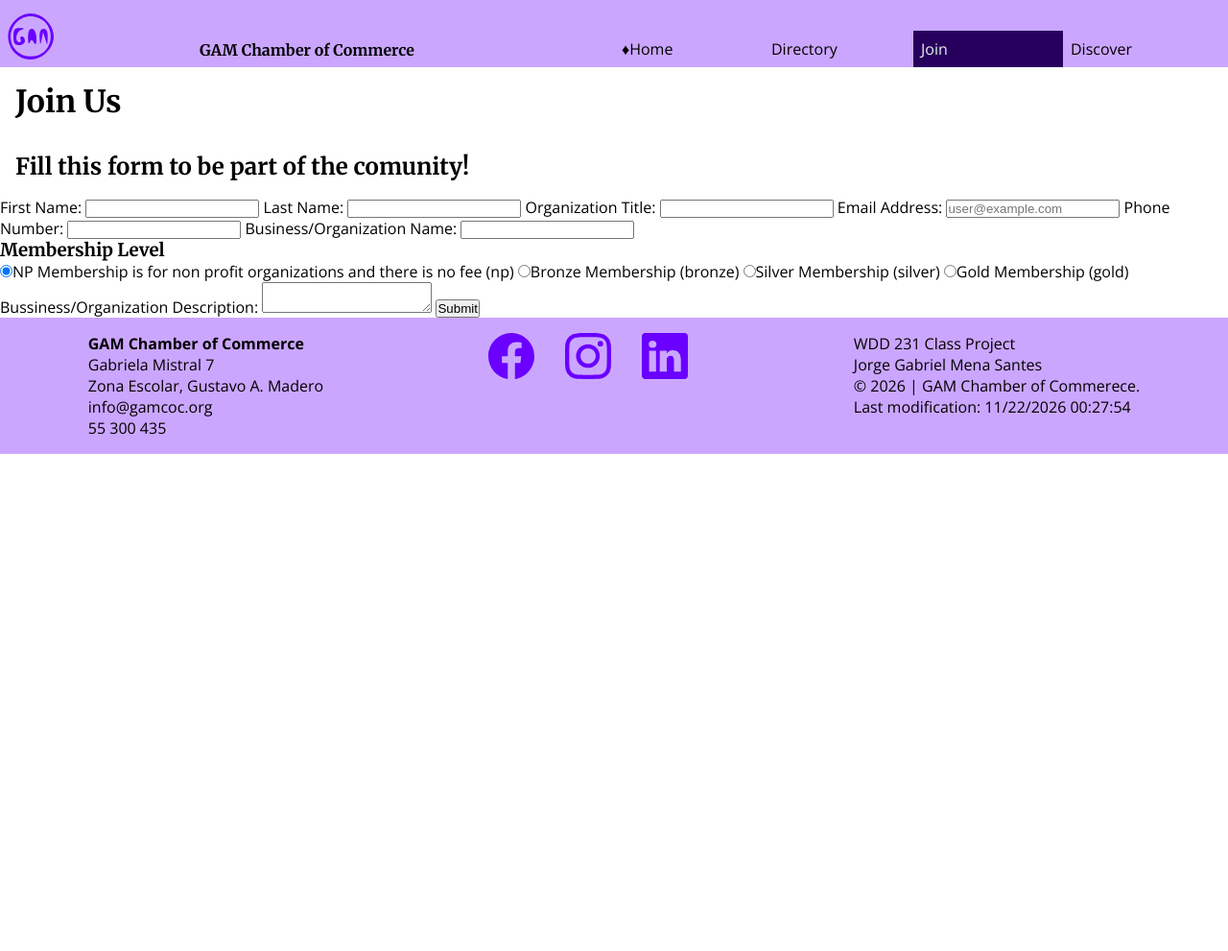
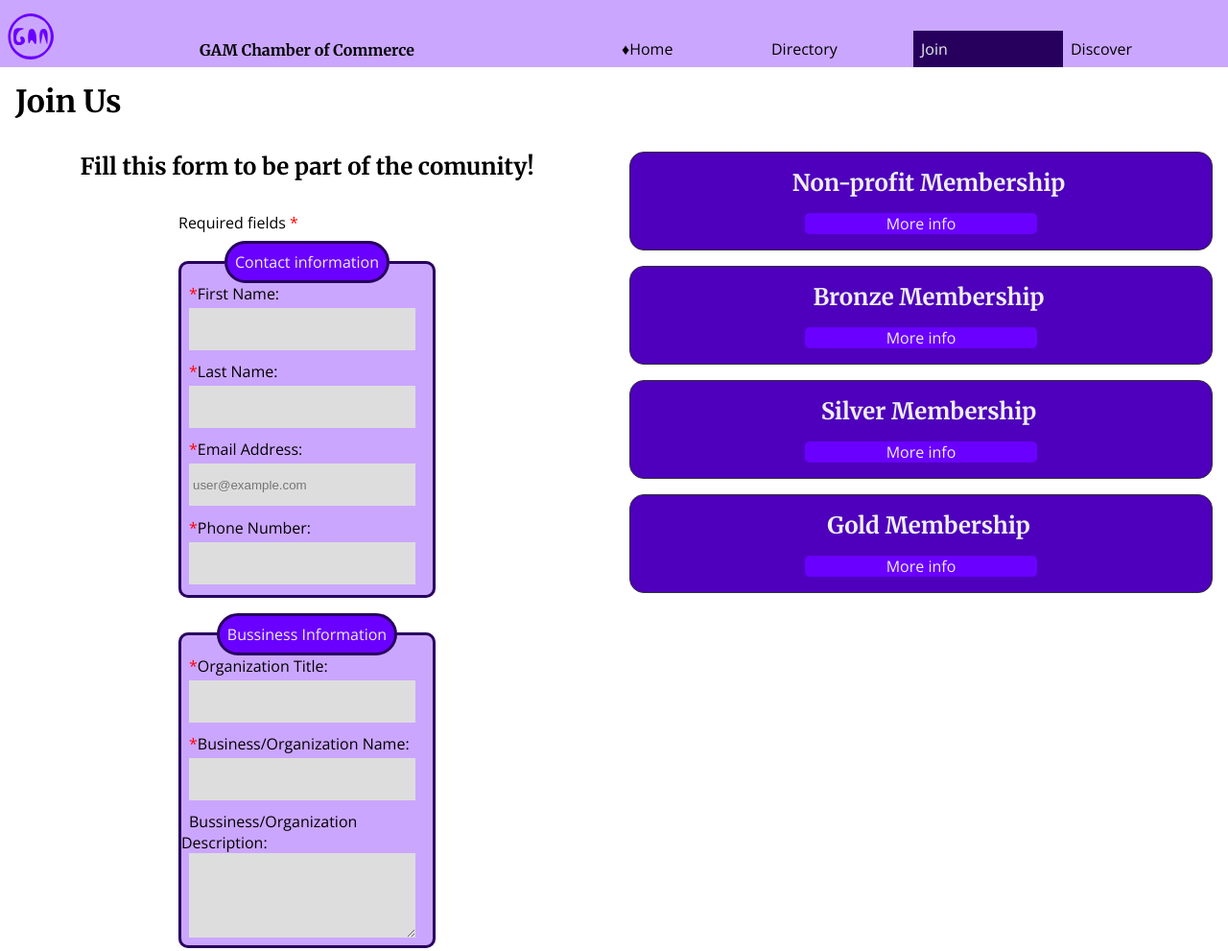
Before and after one commit to Krel05/wdd231, a plain HTML site: page chamber/join.html in a window 1280 px wide. Shown: the top 991 px of the page at 96% size. Before the commit the page ends 800 px from the top, so only its background shows below. Drawn offline with nearby package versions, Linux system fonts and the light colour scheme.

Commit message:
Styles added to join as well as membership cards info

```diff
--- /dev/null
+++ b/chamber/data/membership.json
@@ -0,0 +1,42 @@
+{
+    "levels": [
+        {
+            "level": "Non-profit Membership",
+            "description": "This level is for non-profit organizations and there's no fee.",
+            "benefits": [
+                "No benefits"
+            ],
+            "price": "free"
+        },
+        {
+            "level": "Bronze Membership",
+            "description": "Entry level if you want to explore some features.",
+            "benefits": [
+                "No-ads",
+                "Appear on the main page"
+            ],
+            "price": "15 USD Monthly"
+        },
+        {
+            "level": "Silver Membership",
+            "description": "Standar level for serious companies/organizations.",
+            "benefits": [
+                "No-ads",
+                "Appear on the main page",
+                "More recomendations"
+            ],
+            "price": "20 USD Monthly"
+        },
+        {
+            "level": "Gold Membership",
+            "description": "VIP Level for top companies/organizations",
+            "benefits": [
+                "No-ads",
+                "Appear on the main page",
+                "More recomendations",
+                "AI Assitance"
+            ],
+            "price": "50 USD Monthly"
+        }
+    ]
+}
--- a/chamber/join.html
+++ b/chamber/join.html
@@ -26,6 +26,7 @@
     <!--Script tags-->
     <script defer src="scripts/date.js"></script>
     <script defer src="scripts/nav.js"></script>
+    <script defer src="scripts/membership.js"></script>
 
     <!--Font tags-->
     <link rel="preconnect" href="https://fonts.googleapis.com">
@@ -55,35 +56,52 @@
 
     <main>
         <h1>Join Us</h1>
-        <h2>Fill this form to be part of the comunity!</h2>
+        <div class="join">
+            <div>
+                <h2 class="form-heading">Fill this form to be part of the comunity!</h2>
                 <form method="GET" action="thanks.html" class="form">
-            <label>First Name: <input type="text" name="first" required autocomplete="given-name"
-                    title="Your First Name"></label>
-            <label>Last Name: <input type="text" name="last" required autocomplete="family-name"
+                    <p>Required fields <span>*</span></p>
+                    <fieldset>
+                        <legend>Contact information</legend>
+                        <label class="req">First Name: <input type="text" name="first" required
+                                autocomplete="given-name" title="Your First Name"></label>
+                        <label class="req">Last Name: <input type="text" name="last" required autocomplete="family-name"
                                 title="Your Last Name"></label>
-            <label>Organization Title: <input type="text" name="organization-title" required
-                    acutocomplete="organization-title" title="Organization Title must be more than 7 characters"
-                    pattern="[\w]{7,99}"></label>
-            <lable>Email Address: <input type="email" required name="email" autocomplete="email"
-                    placeholder="user@example.com"></lable>
-            <label>Phone Number: <input type="telephone" name="telephone" required atucomplete="tel"></label>
-            <label>Business/Organization Name: <input type="text" required name="organization-name"
-                    autocomplete="organization"></label>
+                        <label class="req">Email Address: <input type="email" required name="email" autocomplete="email"
+                                placeholder="user@example.com"></label>
+                        <label class="req">Phone Number: <input type="telephone" name="telephone" required
+                                atucomplete="tel"></label>
+                    </fieldset>
 
-            <h3>Membership Level</h3>
+                    <fieldset>
+                        <legend>Bussiness Information</legend>
+                        <label class="req">Organization Title: <input type="text" name="organization-title" required
+                                acutocomplete="organization-title"
+                                title="Organization Title must be more than 7 characters" pattern="[\w]{7,99}"></label>
+                        <label class="req">Business/Organization Name: <input type="text" required
+                                name="organization-name" autocomplete="organization"></label>
+                        <label>Bussiness/Organization Description: <textarea name="description"
+                                title="Bussiness/Organization Description"></textarea></label>
+                    </fieldset>
+
+                    <fieldset class="membership">
+                        <legend>Membership Level</legend>
                         <label><input type="radio" name="membership" value="np" checked>NP Membership is for non profit
                             organizations and there is no fee (np)</label>
                         <label><input type="radio" name="membership" value="bronze">Bronze Membership (bronze)</label>
                         <label><input type="radio" name="membership" value="silver">Silver Membership (silver)</label>
                         <label><input type="radio" name="membership" value="gold">Gold Membership (gold)</label>
-
-            <label>Bussiness/Organization Description: <textarea name="description"
-                    title="Bussiness/Organization Description"></textarea></label>
+                    </fieldset>
 
                     <input type="hidden" name="timestamp" id="timestamp">
-            <input type="submit">
+                    <input type="submit" value="Join">
 
                 </form>
+            </div>
+
+            <div id="membership" class="levels"></div>
+        </div>
+        <dialog id="moreInfo" class="moreInfo"></dialog>
     </main>
 
     <footer>
--- /dev/null
+++ b/chamber/scripts/membership.js
@@ -0,0 +1,81 @@
+const membershipLevel = document.querySelector("#membership")
+
+const data = "data/membership.json";
+
+async function getMembershipData(file) {
+    try {
+        const response = await fetch(file);
+
+        if (response.ok) {
+
+            const data = await response.json();
+            displayMembers(data.levels);
+        } else {
+            throw new Error(`Request failed with status: ${response.status}`);
+        }
+
+    } catch (error) {
+        console.error(error);
+    }
+}
+
+const displayMembers = (data) => {
+    data.forEach((level) => {
+        const card = document.createElement("div");
+        const title = document.createElement("h2");
+        const link = document.createElement("a");
+
+        card.setAttribute("class", "level")
+
+        title.textContent = level.level;
+        link.textContent = "More info";
+        link.addEventListener("click", () => {
+            displayModal(level);
+        })
+
+        card.appendChild(title);
+        card.appendChild(link);
+
+        membership.appendChild(card);
+    })
+}
+
+function displayModal(info) {
+
+    const modal = document.querySelector("#moreInfo");
+    modal.innerHTML = "";
+
+    const title = document.createElement("h3");
+    const description = document.createElement("p");
+    const benefits = document.createElement("ul");
+    const price = document.createElement("p");
+    const close = document.createElement("button");
+
+    title.textContent = info.level;
+    description.innerHTML = `<span>Description:</span> ${info.description}`;
+
+    benefits.innerHTML = "<span>Benefits:</span> "
+
+    info.benefits.forEach((benefit) => {
+        const b = document.createElement("li");
+        b.textContent = benefit;
+        benefits.appendChild(b);
+    })
+
+    price.innerHTML = `<span>Price:</span> ${info.price}`;
+
+    close.textContent = "Close";
+
+    modal.appendChild(title);
+    modal.appendChild(description);
+    modal.appendChild(benefits);
+    modal.appendChild(price);
+    modal.appendChild(close);
+
+    modal.showModal();
+    close.addEventListener("click", () => {
+        modal.close();
+    })
+}
+
+getMembershipData(data);
--- a/chamber/styles/larger.css
+++ b/chamber/styles/larger.css
@@ -105,6 +105,11 @@
         justify-content: space-between;
         text-align: center;
     }
+
+    .join {
+        display: grid;
+        grid-template-columns: 1fr 1fr;
+    }
 }
 
 @media only screen and (min-width: 64rem) {
--- a/chamber/styles/small.css
+++ b/chamber/styles/small.css
@@ -279,3 +279,202 @@ footer section {
     flex-direction: row;
     justify-content: space-between;
 }
+
+.form-heading {
+    text-align: center;
+    padding-right: 1rem;
+}
+
+.form {
+    display: flex;
+    flex-direction: column;
+    padding: 1rem;
+    width: 100%;
+    max-width: 300px;
+    margin: 0 auto;
+}
+
+.form label {
+    padding-left: 0.5rem;
+}
+
+.form input {
+    display: block;
+    height: 44px;
+    width: 90%;
+    max-width: 300px;
+    margin-top: 0.25rem;
+    margin-left: 0.5rem;
+    margin-bottom: 0.7rem;
+    background-color: #ddd;
+    border: none;
+    padding-left: 0.25rem;
+}
+
+.form input[type="text"]:focus,
+.form input[type="email"]:focus,
+.form input[type="telephone"]:focus,
+.form textarea:focus {
+    border: 3px solid var(--primary-color-strong);
+    background-color: #eee;
+}
+
+.form textarea {
+    display: block;
+    height: 88px;
+    width: 90%;
+    max-width: 300px;
+    margin-left: 0.5rem;
+    margin-bottom: 0.5rem;
+    background-color: #ddd;
+    border: none;
+}
+
+.form p {
+    padding-bottom: 0.5rem;
+}
+
+.form p span {
+    color: red;
+}
+
+.form .req:before {
+    content: "*";
+    color: red;
+}
+
+.form fieldset {
+    border: 3px solid var(--primary-color-strong);
+    border-radius: 10px;
+    background-color: var(--background-color);
+    margin-bottom: 1rem;
+}
+
+.form legend {
+    text-align: center;
+    background-color: var(--primary-color);
+    color: #eee;
+    padding: 0.5rem;
+    border: 3px solid var(--primary-color-strong);
+    border-radius: 30px;
+}
+
+.membership {
+    display: flex;
+    flex-direction: column;
+}
+
+.membership label {
+    display: flex;
+    flex-direction: row;
+    align-items: center;
+    margin-top: 0.5rem;
+    width: 90%;
+}
+
+.membership label:last-child {
+    margin-bottom: 1rem;
+}
+
+.membership input {
+    flex-shrink: 0;
+    width: 16px;
+    height: 16px;
+    margin-right: 0.5rem;
+    margin-bottom: 0;
+}
+
+.form input[type="submit"] {
+    width: 150px;
+    height: 50px;
+    font-size: 1.5rem;
+    position: relative;
+    left: 50%;
+    transform: translate(-50%, 0);
+    background-color: var(--primary-color-strong);
+    color: #eee;
+    border-radius: 20px;
+}
+
+.form input[type="submit"]:hover {
+    background-color: var(--primary-color);
+    border: 3px solid var(--primary-color-strong);
+}
+
+.levels {
+    padding: 1rem;
+    text-align: center;
+}
+
+.levels div {
+    background-color: var(--primary-color-strong);
+    border: 1px solid #333;
+    margin-bottom: 1rem;
+    color: #eee;
+    border-radius: 15px;
+    padding-bottom: 1rem;
+    animation: background-changing 6s linear;
+    animation-iteration-count: 2;
+}
+
+.levels div a {
+    display: block;
+    background-color: var(--primary-color);
+    border-radius: 5px;
+    width: 40%;
+    position: relative;
+    left: 30%;
+}
+
+@keyframes background-changing {
+    0% {
+        background-color: var(--background-color);
+    }
+
+    30% {
+        background-color: var(--primary-color);
+    }
+
+    60% {
+        background-color: var(--primary-color-strong);
+    }
+
+    100% {
+        background-color: var(--primary-color);
+    }
+}
+
+.moreInfo {
+    border: 1px solid #000;
+    border-radius: 0.25rem;
+    padding: 1rem;
+    background-color: var(--background-color);
+    box-shadow: 0 0 3rem #000;
+    width: 90%;
+    max-width: 600px;
+    margin: auto;
+}
+
+.moreInfo li {
+    display: block;
+    padding-left: 1.5rem;
+}
+
+.moreInfo li:before {
+    content: "=> "
+}
+
+.moreInfo button {
+    position: relative;
+    left: 30%;
+    width: 40%;
+    height: 2rem;
+    margin-top: 0.5rem;
+    background-color: var(--primary-color);
+    color: #eee;
+    border: none;
+}
+
+.moreInfo span {
+    font-weight: 700;
+}
```
Lines whose indentation alone changed are shown as unchanged.
